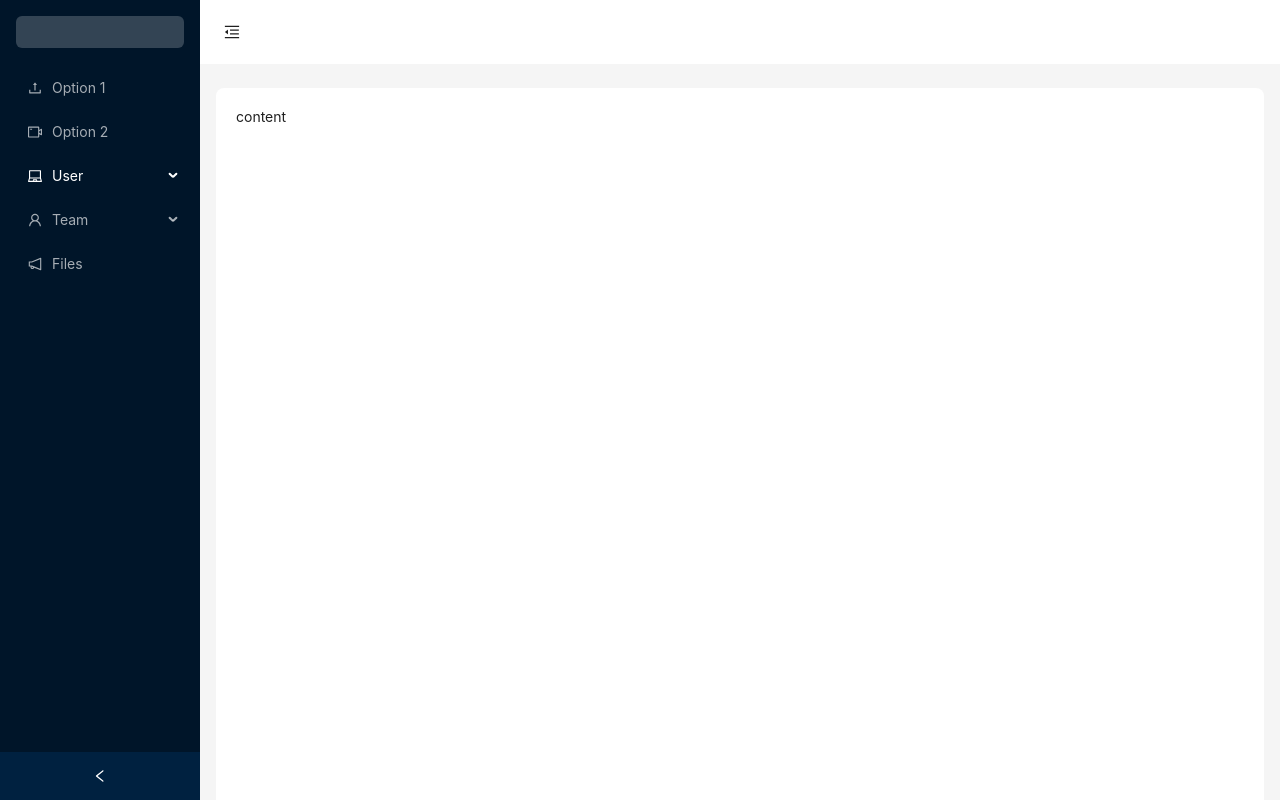
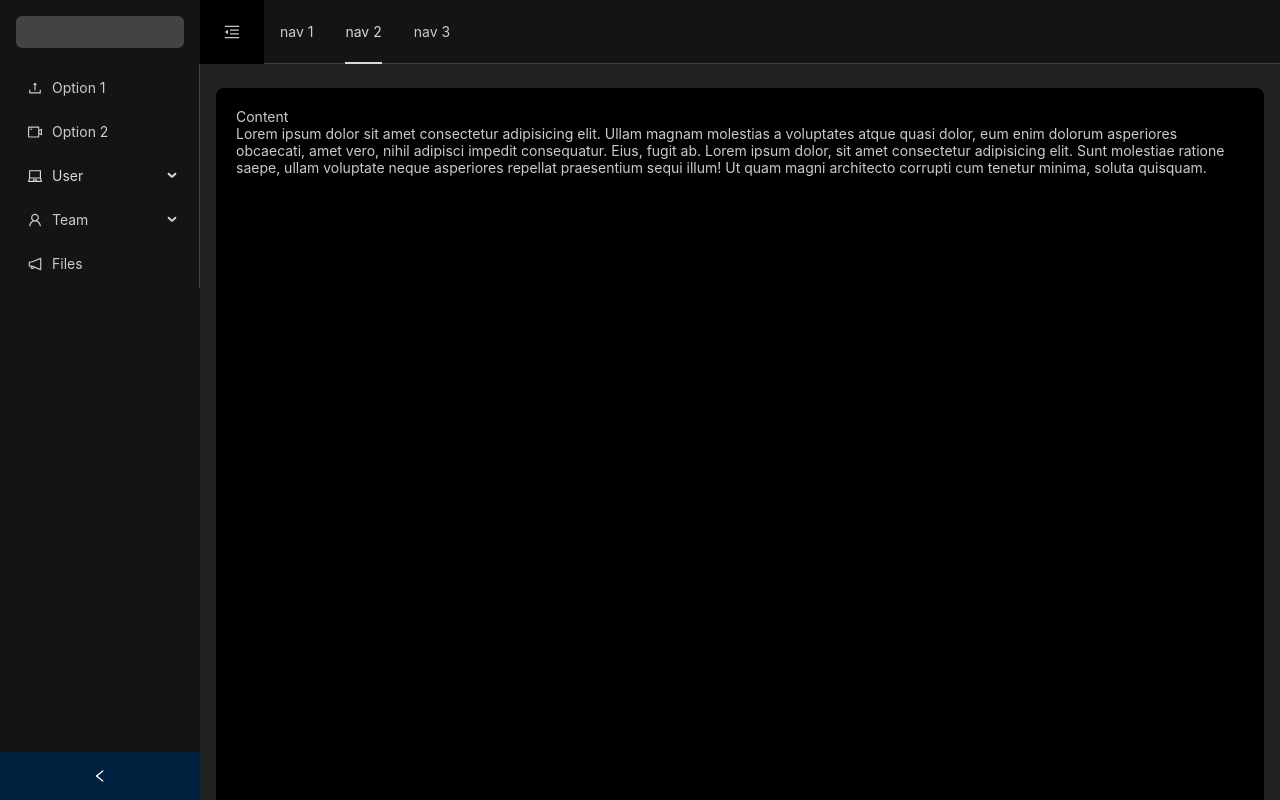
Before and after one commit to DalaviMoreshwar/dashboard-ant-design, a React (Create React App) app: page / in a window 1280 px wide. Shown: the top 800 px of the page. Built offline with nearby package versions, Linux system fonts and the light colour scheme.

Commit message:
dark theme configuration

```diff
--- a/package.json
+++ b/package.json
@@ -9,6 +9,7 @@
     "antd": "^5.13.3",
     "react": "^18.2.0",
     "react-dom": "^18.2.0",
+    "react-router-dom": "^6.22.0",
     "react-scripts": "^5.0.1",
     "web-vitals": "^2.1.4"
   },
--- a/src/App.css
+++ b/src/App.css
@@ -1,3 +1,7 @@
+:root {
+  --theme-bg: #141414;
+}
+
 * {
   margin: 0;
   padding: 0;
@@ -6,6 +10,6 @@
 .demo-logo-vertical {
   height: 32px;
   margin: 16px;
-  background: rgba(255, 255, 255, .2);
+  background: rgba(255, 255, 255, 0.2);
   border-radius: 6px;
 }
--- a/src/App.js
+++ b/src/App.js
@@ -1,8 +1,16 @@
+import { theme } from "antd";
 import "./App.css";
 import RootLayout from "./components/RootLayout";
 
+const { useToken } = theme;
+
 function App() {
-  return <RootLayout />;
+  const { token } = useToken();
+  return (
+    <div style={{ color: token.colorText }}>
+      <RootLayout />
+    </div>
+  );
 }
 
 export default App;
--- a/src/components/RootLayout/ContentComponent.jsx
+++ b/src/components/RootLayout/ContentComponent.jsx
@@ -22,7 +22,14 @@ function ContentComponent() {
           borderRadius: borderRadiusLG,
         }}
       >
-        content
+        <p>Content</p>
+        Lorem ipsum dolor sit amet consectetur adipisicing elit. Ullam magnam
+        molestias a voluptates atque quasi dolor, eum enim dolorum asperiores
+        obcaecati, amet vero, nihil adipisci impedit consequatur. Eius, fugit
+        ab. Lorem ipsum dolor, sit amet consectetur adipisicing elit. Sunt
+        molestiae ratione saepe, ullam voluptate neque asperiores repellat
+        praesentium sequi illum! Ut quam magni architecto corrupti cum tenetur
+        minima, soluta quisquam.
       </div>
     </Content>
   );
--- a/src/components/RootLayout/HeaderComponent.jsx
+++ b/src/components/RootLayout/HeaderComponent.jsx
@@ -1,6 +1,11 @@
 import { MenuUnfoldOutlined, MenuFoldOutlined } from "@ant-design/icons";
-import { Button, Layout, theme } from "antd";
+import { Button, Layout, Menu, theme } from "antd";
+
 const { Header } = Layout;
+const items1 = ["1", "2", "3"].map((key) => ({
+  key,
+  label: `nav ${key}`,
+}));
 
 function HeaderComponent({ collapsed, setCollapsed }) {
   const {
@@ -10,10 +15,8 @@ function HeaderComponent({ collapsed, setCollapsed }) {
   return (
     <Header
       style={{
-        // position: "sticky",
-        // top: 0,
-        // zIndex: 1,
-        // width: "100%",
+        display: "flex",
+        alignItems: "center",
         padding: 0,
         background: colorBgContainer,
       }}
@@ -28,6 +31,17 @@ function HeaderComponent({ collapsed, setCollapsed }) {
           height: 64,
         }}
       />
+      <Menu
+        theme="light"
+        mode="horizontal"
+        defaultSelectedKeys={["2"]}
+        items={items1}
+        style={{
+          flex: 1,
+          minWidth: 0,
+          backgroundColor: "var(--theme-bg)",
+        }}
+      />
     </Header>
   );
 }
--- a/src/components/RootLayout/SiderComponent.jsx
+++ b/src/components/RootLayout/SiderComponent.jsx
@@ -43,6 +43,8 @@ function SiderComponent({ collapsed, setCollapsed }) {
         left: 0,
         top: 0,
         bottom: 0,
+        backgroundColor: "var(--theme-bg)",
+        borderColor: "var(--theme-bg)",
       }}
       breakpoint="md"
       onCollapse={(collapsed, type) => {
@@ -51,10 +53,13 @@ function SiderComponent({ collapsed, setCollapsed }) {
     >
       <div className="demo-logo-vertical" />
       <Menu
-        theme="dark"
+        theme="light"
         mode="inline"
         defaultSelectedKeys={["4"]}
         items={items}
+        style={{
+          backgroundColor: "var(--theme-bg)",
+        }}
       />
     </Sider>
   );
--- a/src/index.js
+++ b/src/index.js
@@ -1,15 +1,27 @@
-import React from 'react';
-import ReactDOM from 'react-dom/client';
-import './index.css';
-import App from './App';
-import reportWebVitals from './reportWebVitals';
-import { ConfigProvider, theme } from 'antd';
+import React from "react";
+import ReactDOM from "react-dom/client";
+import "./index.css";
+import App from "./App";
+import reportWebVitals from "./reportWebVitals";
+import { ConfigProvider, theme } from "antd";
 
-const root = ReactDOM.createRoot(document.getElementById('root'));
+const root = ReactDOM.createRoot(document.getElementById("root"));
 root.render(
   <React.StrictMode>
-    <ConfigProvider theme={{}}>
-    <App />
+    <ConfigProvider
+      theme={{
+        algorithm: [theme.darkAlgorithm],
+        token: {
+          colorText: "#ccc",
+          colorPrimary: "#fafaff",
+          colorPrimaryBg: "#434343",
+          colorBgTextActive: "#595959",
+          colorBgLayout: "#212121", // background color
+          colorBgContainer: "#000",
+        },
+      }}
+    >
+      <App />
     </ConfigProvider>
   </React.StrictMode>
 );
```
Also changed, not shown: 1 other file (tests, documents, lock files or other folders).
